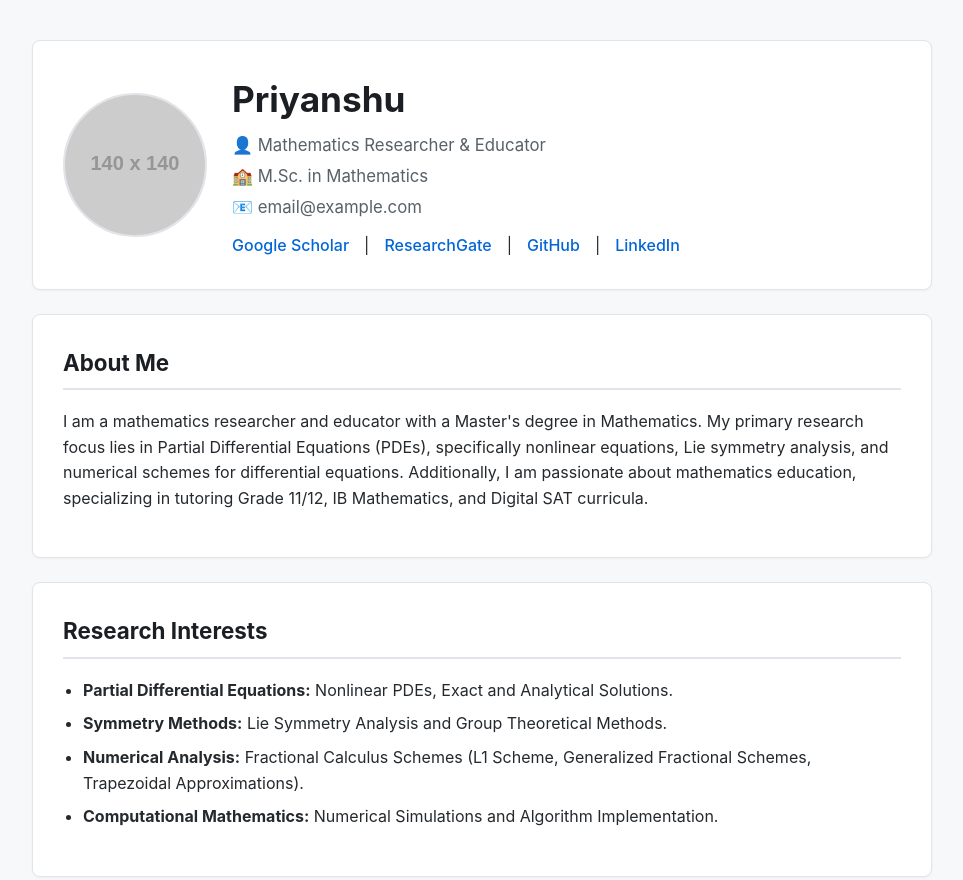
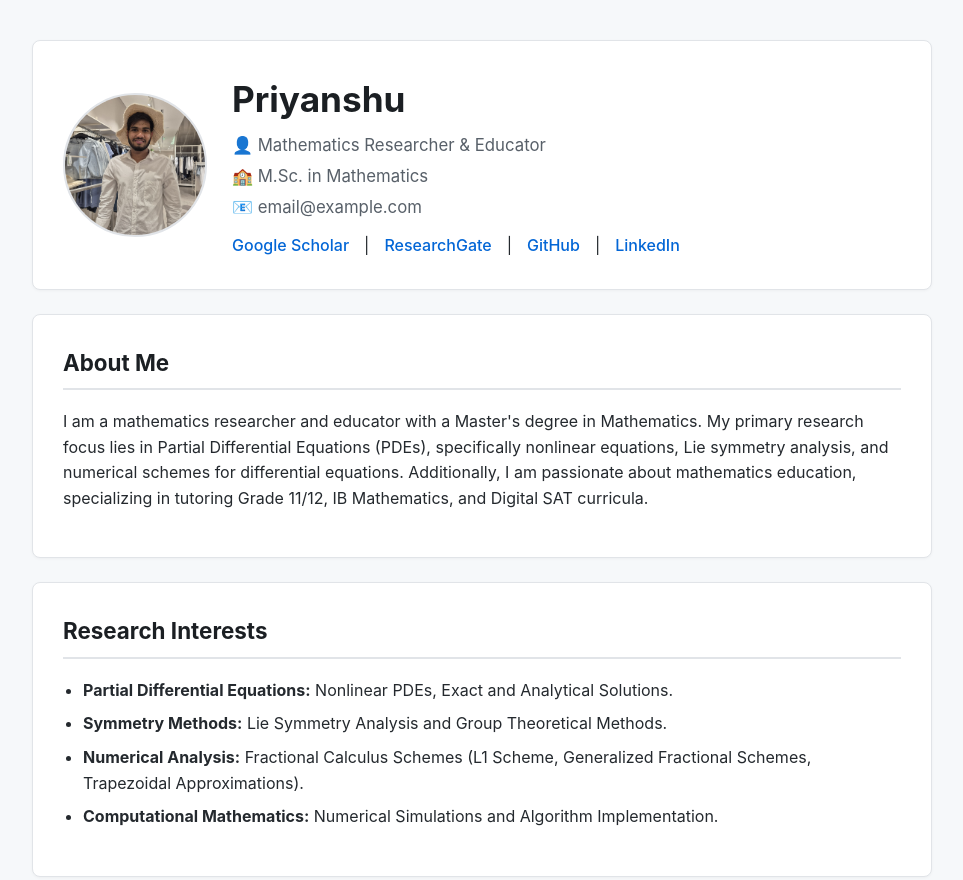
Before and after one commit to pyadavmath/pyadavmath.github.io, a plain HTML site: page index.html in a window 1280 px wide. Shown: the top 880 px of the page, without its empty margins (158-1121 px from the left). Drawn offline with Linux system fonts and the light colour scheme; placeholder pictures from the web are drawn by us.

Commit message:
Update profile image source in index.html

```diff
--- a/index.html
+++ b/index.html
@@ -142,7 +142,7 @@
     <!-- Header Section -->
     <div class="card header">
         <!-- Placeholder image: Replace 'profile.jpg' with your photo link -->
-        <img src="https://via.placeholder.com/140" alt="Priyanshu" class="profile-img">
+        <img src="profile.jpg" alt="Priyanshu" class="profile-img">
         <div class="header-info">
             <h1>Priyanshu</h1>
             <p>👤 Mathematics Researcher & Educator</p>
```
